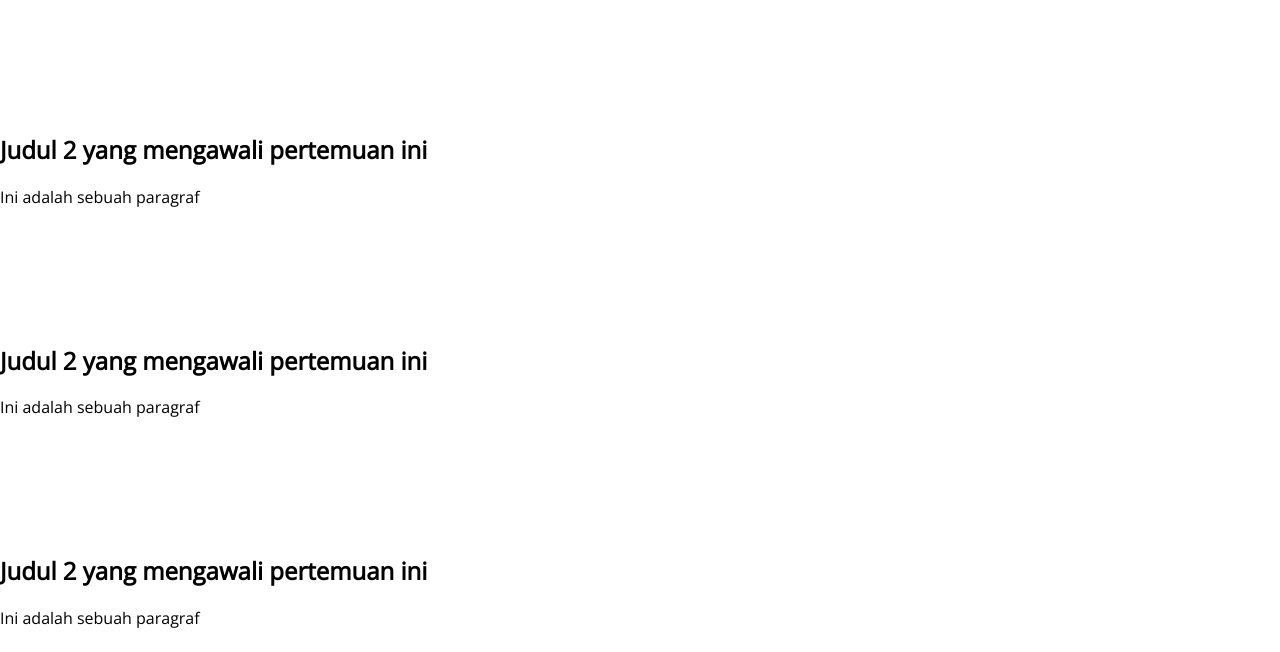
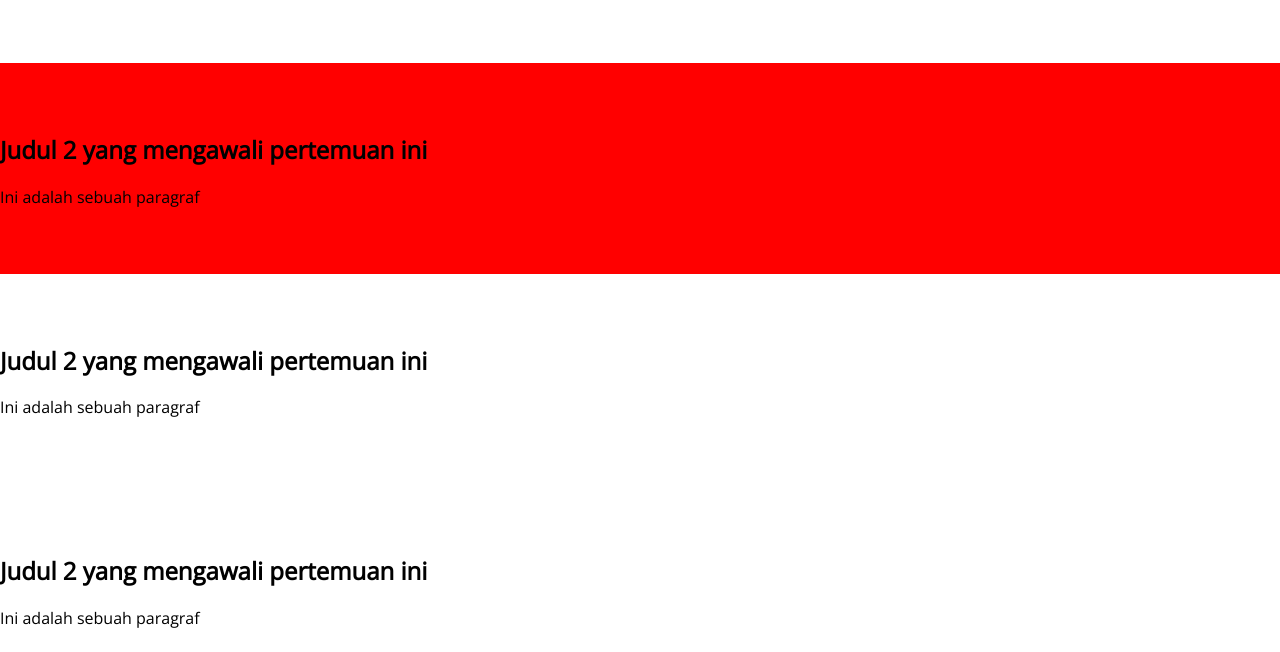
Before and after one commit to capteinn/web-1, a plain HTML site: page profile.html in a window 1280 px wide. Shown: the part 148-800 px from the top of the page. Drawn offline with nearby package versions, Linux system fonts and the light colour scheme.

Commit message:
mengganti background red

```diff
--- a/css/style.css
+++ b/css/style.css
@@ -48,3 +48,7 @@ a {
 section	{
 	padding: 50px 0;
 }
+
+.background-red {
+	background-color: red;
+}
--- a/profile.html
+++ b/profile.html
@@ -28,7 +28,7 @@
 		<p>Ini adalah sebuah paragraf</p>
 	</section>
 
-	<section>
+	<section class="background-red">
 		<h1>Judul 2 yang mengawali pertemuan ini</h1>
 		<p>Ini adalah sebuah paragraf</p>
 	</section>
```
